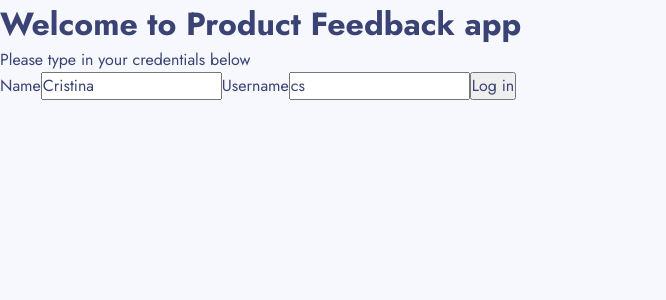
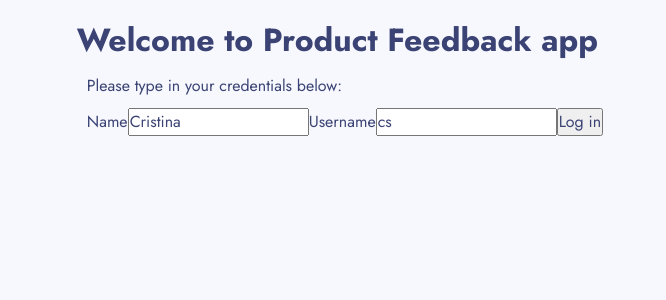
Before and after one commit to crsecu/productFeedbackApp, a React (Vite) app: page / in a window 1280 px wide. Shown: the top 300 px of the page, without its empty margins (0-666 px from the left). Built offline with nearby package versions, Linux system fonts and the light colour scheme.

Commit message:
wrap handleUserLogin in try...cath to handle errors properly and prevent unhandled rejections

```diff
--- a/data/data.json
+++ b/data/data.json
@@ -20,7 +20,7 @@
       "id": "1",
       "title": "Add tags for solutions",
       "category": "feature",
-      "upvotes": 125,
+      "upvotes": 126,
       "status": "suggestion",
       "description": "Easier to search for solutions based on a specific stack.",
       "commentCount": 3
--- a/src/App.tsx
+++ b/src/App.tsx
@@ -43,7 +43,6 @@ const router = createBrowserRouter([
         element: <PageLayout />,
         loader: feedbackBoardLoader,
         id: "feedbackBoardData",
-        errorElement: <FeedbackBoardError />,
         shouldRevalidate: ({
           currentUrl,
           nextUrl,
@@ -72,6 +71,7 @@ const router = createBrowserRouter([
         children: [
           {
             index: true,
+
             element: <FeedbackBoardPage />,
           },
           {
--- a/src/features/user/LoginForm.tsx
+++ b/src/features/user/LoginForm.tsx
@@ -3,7 +3,19 @@ import { useNavigate } from "react-router-dom";
 import { useAppDispatch } from "../../types/redux.hooks";
 import { setUserCredentials } from "../../store/slices/userSlice";
 import { validateUserCredentials } from "../../utils/helpers";
+import styled from "styled-components";
 
+const StyledLoginForm = styled.div`
+  padding: 10px;
+  & p:first-child {
+    margin-bottom: 10px;
+  }
+
+  & .error {
+    color: red;
+    padding-bottom: 4px;
+  }
+`;
 /* MVP phase of app doesn't support authenticatin
    This component mocks a login process
  */
@@ -24,22 +36,27 @@ function LoginForm(): React.JSX.Element {
       return;
     } //TO DO: handle input validation
 
+    try {
       const validatedUser = await validateUserCredentials(name, username);
-
       if (validatedUser) {
         dispatch(setUserCredentials(validatedUser));
         navigate("/feedbackBoard");
         setName("");
         setUsername("");
+      }
+    } catch (error) {
+      if (error instanceof Error) {
+        setValidationError(error.message);
       } else {
-      setValidationError("Incorrect login information.");
+        setValidationError("Something went wrong. Please try again.");
+      }
     }
   }
 
   return (
-    <div>
-      <p>Please type in your credentials below</p>
-      {validationError && <p>{validationError}</p>}
+    <StyledLoginForm>
+      <p>Please type in your credentials below:</p>
+      {validationError && <p className="error">{validationError}</p>}
       <form>
         <label htmlFor="name">Name</label>
         <input
@@ -60,7 +77,7 @@ function LoginForm(): React.JSX.Element {
         ></input>
         <button onClick={(e) => handleUserLogin(e)}>Log in</button>
       </form>
-    </div>
+    </StyledLoginForm>
   );
 }
 
--- a/src/ui/ErrorPage.tsx
+++ b/src/ui/ErrorPage.tsx
@@ -1,14 +1,61 @@
-import { useRouteError } from "react-router-dom";
+import { useNavigate, useRouteError } from "react-router-dom";
+import styled from "styled-components";
+import { CancelButton, panelStyles } from "../styles/UIStyles";
+import { H1 } from "../styles/Typography";
+import { errorMessage } from "../utils/helpers";
+import errorIcon from "../assets/images/icon-error-page.svg";
+import device from "../styles/breakpoints";
 //TO DO: Look into TS type narrowing and define the potential types of the error object. This will prevent runtime errors when accessing a property that doesn’t exist.
 
+const StyledErrorPage = styled.div`
+  display: flex;
+  justify-content: center;
+  align-items: center;
+  height: 100dvh;
+
+  & div {
+    ${panelStyles}
+
+    max-width: fit-content;
+    text-align: center;
+    max-width: 75%;
+  }
+
+  & img {
+    height: 150px;
+    margin: 0 auto;
+  }
+
+  & p {
+    margin-bottom: 20px;
+  }
+
+  @media ${device.sm} {
+    & div {
+      max-width: 60%;
+    }
+  }
+
+  @media ${device.lg} {
+    & div {
+      width: 50%;
+    }
+  }
+`;
 function ErrorPage(): React.JSX.Element {
-  const error = useRouteError();
+  const routeError = useRouteError();
+  const navigate = useNavigate();
+  const error = errorMessage(routeError);
   console.log(":( error", error);
   return (
-    <div>
-      <h2>Oops! You've encountered an error</h2>
-      <p>{error.data || error.message}</p>
-    </div>
+    <StyledErrorPage>
+      <div>
+        <img src={errorIcon} />
+        <H1>Oops! You've encountered an error</H1>
+        <p>{error}</p>
+        <CancelButton onClick={() => navigate(-1)}>Go Back</CancelButton>
+      </div>
+    </StyledErrorPage>
   );
 }
 
--- a/src/ui/GlobalSpinner.tsx
+++ b/src/ui/GlobalSpinner.tsx
@@ -1,5 +1,36 @@
+import styled from "styled-components";
+
+const StyledGlobalSpinner = styled.div`
+  display: flex;
+  justify-content: center;
+  align-items: center;
+  height: 100dvh; // takes full viewport height
+
+  & div {
+    border: 10px solid #f3f3f3;
+    border-top: 10px solid var(--color-primary);
+    border-radius: 50%;
+    width: 80px;
+    height: 80px;
+    animation: spin 1s linear infinite;
+
+    @keyframes spin {
+      0% {
+        transform: rotate(0deg);
+      }
+      100% {
+        transform: rotate(360deg);
+      }
+    }
+  }
+`;
+
 function GlobalSpinner(): React.JSX.Element {
-  return <div className="loader"></div>;
+  return (
+    <StyledGlobalSpinner>
+      <div></div>
+    </StyledGlobalSpinner>
+  );
 }
 
 export default GlobalSpinner;
--- a/src/ui/HomePage.tsx
+++ b/src/ui/HomePage.tsx
@@ -1,11 +1,15 @@
+import styled from "styled-components";
 import LoginForm from "../features/user/LoginForm";
-
+import { PageStyles } from "../styles/UIStyles";
+const StyledHomePage = styled.div`
+  ${PageStyles}
+`;
 function HomePage(): React.JSX.Element {
   return (
-    <>
+    <StyledHomePage>
       <h1>Welcome to Product Feedback app</h1>
       <LoginForm />
-    </>
+    </StyledHomePage>
   );
 }
 
--- a/src/ui/RootRoute.tsx
+++ b/src/ui/RootRoute.tsx
@@ -7,6 +7,7 @@ import { createPortal } from "react-dom";
 function RootRoute(): React.JSX.Element {
   const navigation = useNavigation();
   const isLoading = navigation.state === "loading";
+
   const portalRoot = document.getElementById("portal-root");
   const globalModal = portalRoot && createPortal(<GlobalModal />, portalRoot);
   return (
@@ -15,7 +16,6 @@ function RootRoute(): React.JSX.Element {
         <GlobalSpinner />
       ) : (
         <>
-          {/* <GlobalModal /> */}
           {globalModal}
           <ToastNotification />
           <Outlet />
--- a/src/utils/helpers.ts
+++ b/src/utils/helpers.ts
@@ -36,6 +36,7 @@ export async function fetchWrapper<T>(
 
     if (!res.ok) {
       const errorDetails = await res.text();
+      console.log("RES", res);
       throw new Error(errorDetails || `HTTP Error: ${res.status}`);
     }
 
```
Also changed, not shown: src/assets/images/icon-error-page.svg (added). Lines whose indentation alone changed are shown as unchanged.
